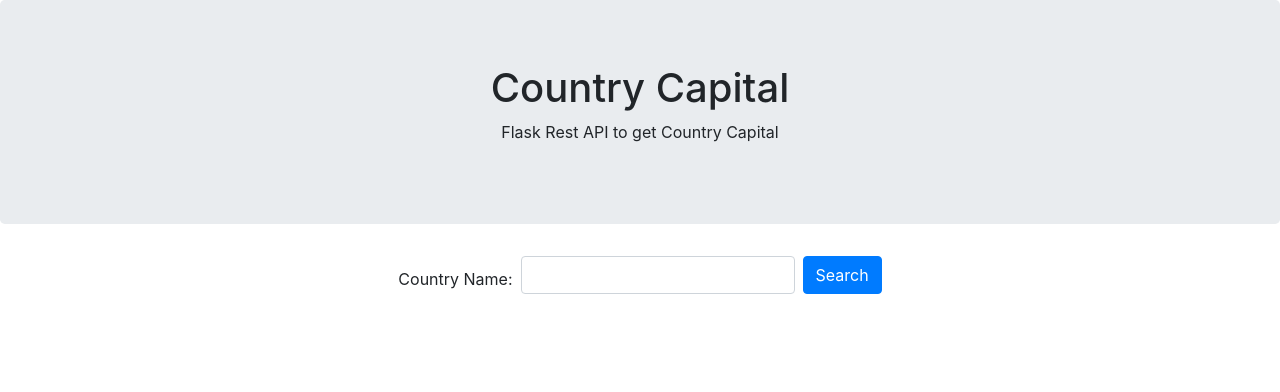
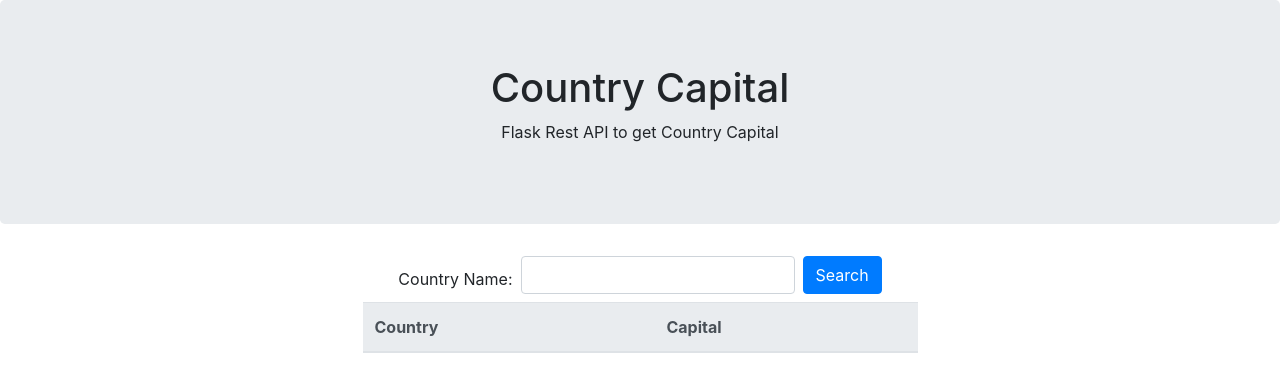
Before and after one commit to RocktimRajkumar/Flask-Country-Capital-API, a Flask app: page / in a window 1280 px wide. Shown: the top 392 px of the page. Run offline with Flask 2, Linux system fonts and the light colour scheme; lists and menus that the app fills with data are empty; parts of the project's set-up code (start-up, migrations or seed data) failed here and were passed over; some libraries are stand-ins or nearby versions.

Commit message:
templates > index.html : alert and table to show country and capital done

```diff
--- a/templates/index.html
+++ b/templates/index.html
@@ -5,15 +5,35 @@
 
 {% block body %}
 
-<div class="d-flex justify-content-center align-items-center container">
+<div class="container">
 
-    <div class="row">
-        <form action="/capital" class="form-inline">
+    <div class="d-flex justify-content-center">
+        <div class="alert alert-info" style="display:none">
+            <strong>Info!</strong> Invaid Country Name
+        </div>
+    </div>
+
+    <div class="d-flex justify-content-center">
+        <form class="form-inline">
             <label for="country" class="mr-sm-2">Country Name: </label>
             <input type="text" class="form-control mb-2 mr-sm-2" name="country" id="country">
             <button type="submit" class="btn btn-primary mb-2">Search</button>
         </form>
     </div>
+
+    <div class="d-flex justify-content-center">
+        <table class="table col-sm-6">
+            <thead class="thead-light">
+                <tr>
+                    <th>Country</th>
+                    <th>Capital</th>
+                </tr>
+            </thead>
+            <tbody id="tbody">
+            </tbody>
+        </table>
+    </div>
+
 </div>
 
 {% endblock %}
```
